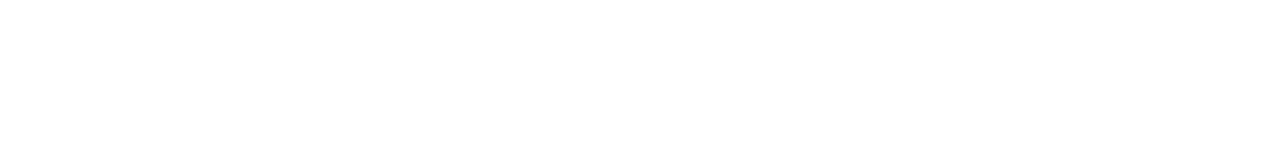
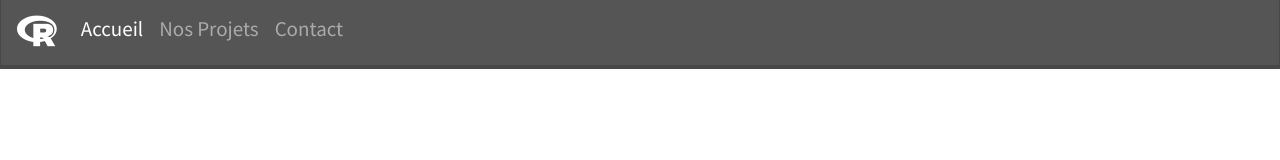
Before and after one commit to Amar2050/Projet-Bootstrap, a plain HTML site: page index.html in a window 1280 px wide. Drawn offline with nearby package versions, Linux system fonts and the light colour scheme.

Commit message:
Navbar Done

```diff
--- a/index.html
+++ b/index.html
@@ -5,13 +5,47 @@
     <meta charset="UTF-8">
     <meta http-equiv="X-UA-Compatible" content="IE=edge">
     <link rel="stylesheet" href="style.css">
-    <link href="https://cdnjs.cloudflare.com/ajax/libs/bootswatch/4.5.0/cosmo/bootstrap.min.css" rel="stylesheet">
+    <link href="https://cdnjs.cloudflare.com/ajax/libs/bootswatch/4.5.0/lumen/bootstrap.min.css" rel="stylesheet">
     <link href="https://cdnjs.cloudflare.com/ajax/libs/font-awesome/5.13.1/css/all.min.css" rel="stylesheet">
     <meta name="viewport" content="width=device-width, initial-scale=1.0">
-    <title>Bootstrap-X</title>
+    <title>Projet-X</title>
 </head>
 
 <body>
+
+    <nav class="navbar navbar-expand-md navbar-dark bg-dark">
+
+        <a class="navbar-brand" href="#">
+            <i class="fab fa-r-project fa-2x"></i>
+        </a>
+
+        <button class="navbar-toggler" type="button" data-toggle="collapse" data-target="#navbarSupportedContent" aria-controls="navbarSupportedContent" aria-expanded="false" aria-label="Toggle navigation">
+          <span class="navbar-toggler-icon"></span>
+        </button>
+
+        <div class="collapse navbar-collapse" id="navbarSupportedContent">
+
+          <ul class="navbar-nav mr-auto">
+
+            <li class="nav-item active">
+              <a class="nav-link h4" href="#">
+                  Accueil
+                </a>
+            </li>
+
+            <li class="nav-item">
+              <a class="nav-link h4" href="#">Nos Projets</a>
+            </li>
+
+            <li class="nav-item h4">
+              <a class="nav-link" href="#">Contact</a>
+            </li>
+
+          </ul>
+
+        </div>
+      </nav>
+
 
 
 
```
